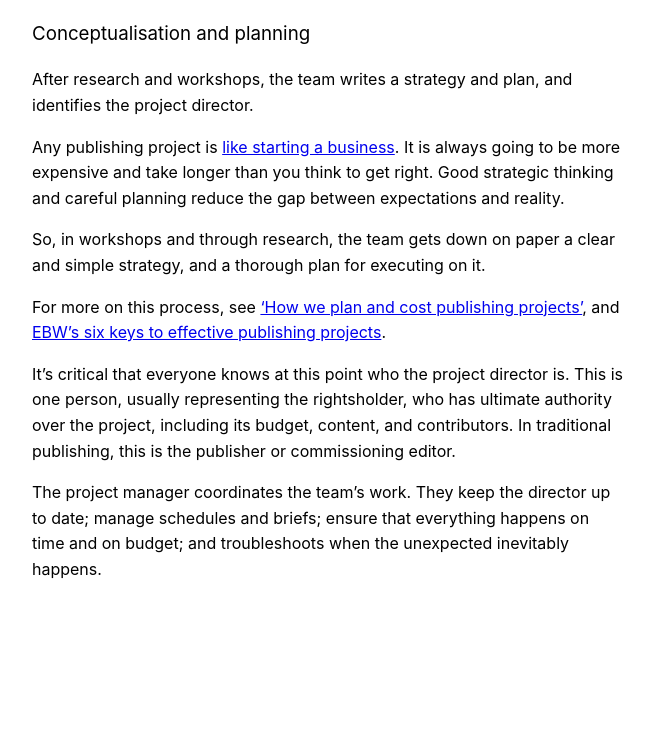
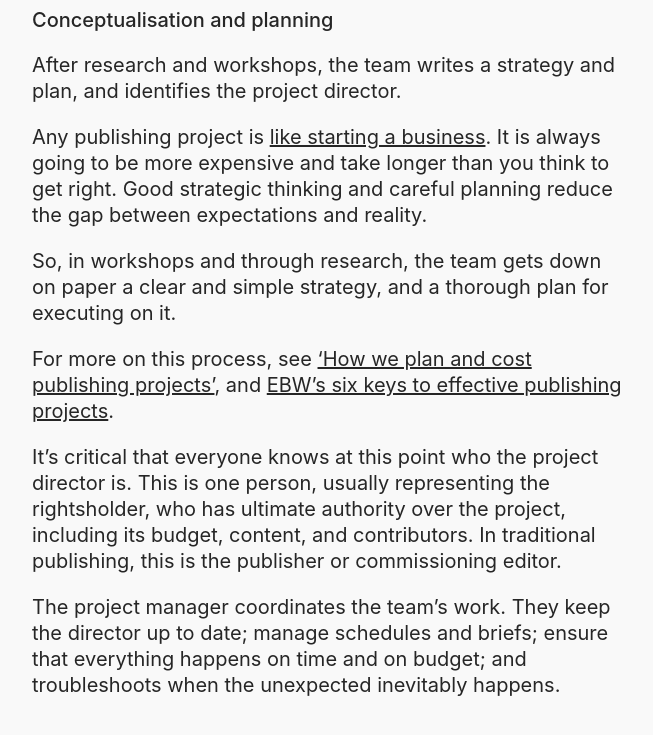
Before and after one commit to kshawkin/modern-book-production, a Jekyll site: the page built from text/conceptualisation.md, in a window 1280 px wide. Shown: the top 735 px of the page, without its empty margins (312-965 px from the left). Built offline with Jekyll 4.4.1, drawn with Linux system fonts in a browser that asks for light colours; some web fonts are replaced.

Commit message:
Add styles (WIP)

```diff
--- /dev/null
+++ b/_sass/_credits.scss
@@ -0,0 +1,13 @@
+.credits {
+    font-size: 0.8rem;
+    font-weight: 300;
+    margin-top: 3rem;
+    padding: 1rem 0;
+    text-align: center;
+
+    img {
+        display: block;
+        margin: 0 auto 0.5rem auto;
+        width: 2rem;
+    }
+}
--- /dev/null
+++ b/_sass/_modal.scss
@@ -0,0 +1,3 @@
+.cross {
+    cursor: pointer;
+}
--- /dev/null
+++ b/_sass/_reset.scss
@@ -0,0 +1,20 @@
+// We expect our HTML and CSS to be embedded in other sites.
+// Those sites' styles might affect the styles of our elements.
+// This partial is used to reset the parent site's styles.
+// It is not exhaustive (we can't know what parent sites
+// will have in their CSS), and may grow over time.
+// If you have an extreme sitation, you could go nuclear with
+// https://github.com/premasagar/cleanslate.
+
+* {
+    background-color: revert;
+    color: revert;
+    float: revert;
+    font-size: revert;
+    font-style: revert;
+    font-weight: revert;
+    line-height: revert;
+    margin: revert;
+    padding: revert;
+    text-align: revert;
+}
--- /dev/null
+++ b/_sass/_stage.scss
@@ -0,0 +1,6 @@
+.stage {
+    border: $rule-thickness solid $color-text;
+    border-radius: $curve;
+    margin: 1rem 0;
+    padding: 2rem 1rem;
+}
--- /dev/null
+++ b/_sass/_task.scss
@@ -0,0 +1,24 @@
+.task {
+
+    .task-image {
+        float: right;
+        margin-top: 1rem;
+    }
+
+    .task-text {
+
+        .summary {
+            margin: 0.5rem 0;
+
+            // Hide detailed description by default
+            & ~ * {
+                display: none;
+            }
+        }
+
+        p {
+            font-size: 1rem;
+            font-weight: 300;
+        }
+    }
+}
--- a/_sass/_type.scss
+++ b/_sass/_type.scss
@@ -1,3 +1,52 @@
 h1, h2, h3, h4, h5, h6 {
-    font-weight: normal;
+    font-weight: 500;
+    line-height: 1.2;
+    margin: 0;
 }
+
+h1 {
+    font-size: 2rem;
+    margin-bottom: 1rem;
+    text-transform: uppercase;
+}
+
+h2 {
+    font-size: 1.9rem;
+    margin-bottom: 1rem;
+    margin-top: 2rem;
+    text-align: center;
+
+    // Lines left and right
+    overflow: hidden;
+    &::before,
+    &::after {
+        background-color: $color-text;
+        content: "";
+        display: inline-block;
+        height: $rule-thickness * 1.5;
+        position: relative;
+        vertical-align: middle;
+        width: 50%;
+    }
+    &::before {
+        right: 0.5rem;
+        margin-left: -50%;
+    }
+    &::after {
+        left: 0.5rem;
+        margin-right: -50%;
+    }
+}
+
+h3 {
+    font-size: 1.25rem;
+}
+
+p {
+    font-size: 1.25rem;
+    line-height: 1.3;
+}
+
+a {
+    color: inherit;
+}
--- a/_sass/main.scss
+++ b/_sass/main.scss
@@ -1,32 +1,48 @@
 // Sizes
 $max-width: 37rem;
 $line-height: 1.6;
-$border-radius: 0.02rem;
-$rule-thickness: 1px;
+$border-radius: 0.1rem;
+$rule-thickness: 2px;
+$curve: 4rem;
 
 // Fonts
 $font-main: 'Inter', -apple-system, BlinkMacSystemFont, "Segoe UI", Roboto, Oxygen-Sans, Ubuntu, Cantarell, "Helvetica Neue", sans-serif;
 $font-variable-main: 'Inter var', $font-main;
 
+// Colours
+$color-bg: #f9f9f9;
+$color-text: #262626;
+
 // Import font
 @import url('https://rsms.me/inter/inter.css');
 
+// Global styles for the self-standing site
+body {
+    background-color: $color-bg;
+}
 
 // Main wrapper
 // We scope everything to .modern-book-production
 // to make it easier to embed this HTML and CSS on another site
 
 .modern-book-production {
-    font-family: $font-main;
+    background-color: $color-bg;
+    color: $color-text;
+    line-height: $line-height;
+    margin: auto;
+    max-width: $max-width;
 
     // Load variable fonts for browsers that support them
+    font-family: $font-main;
     @supports (font-variation-settings: normal) {
         font-family: $font-variable-main;
     }
 
-    line-height: $line-height;
-    margin: auto;
-    max-width: $max-width;
-
+    // Import scoped styles. This order matters.
+    @import 'reset';
     @import 'type';
+    @import 'stage';
+    @import 'task';
+    @import 'modal';
+    @import 'credits';
 }
```
